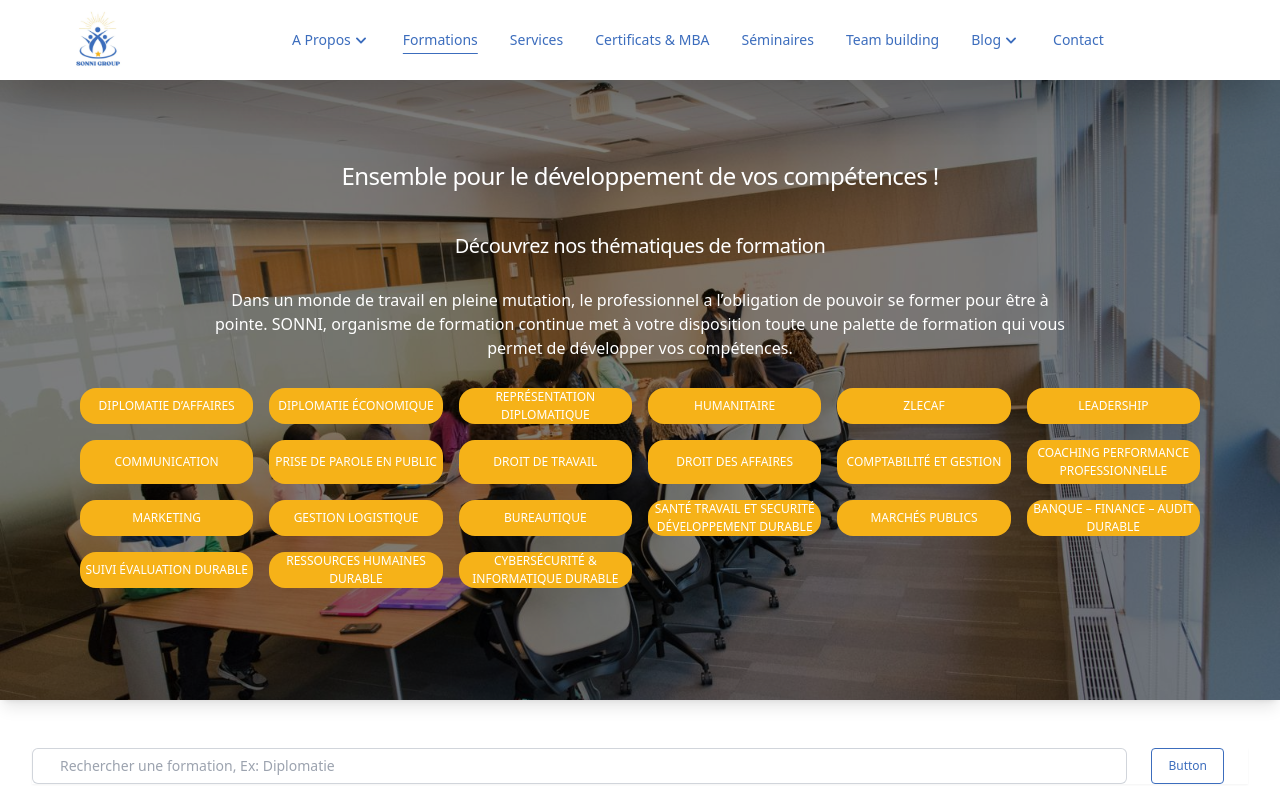
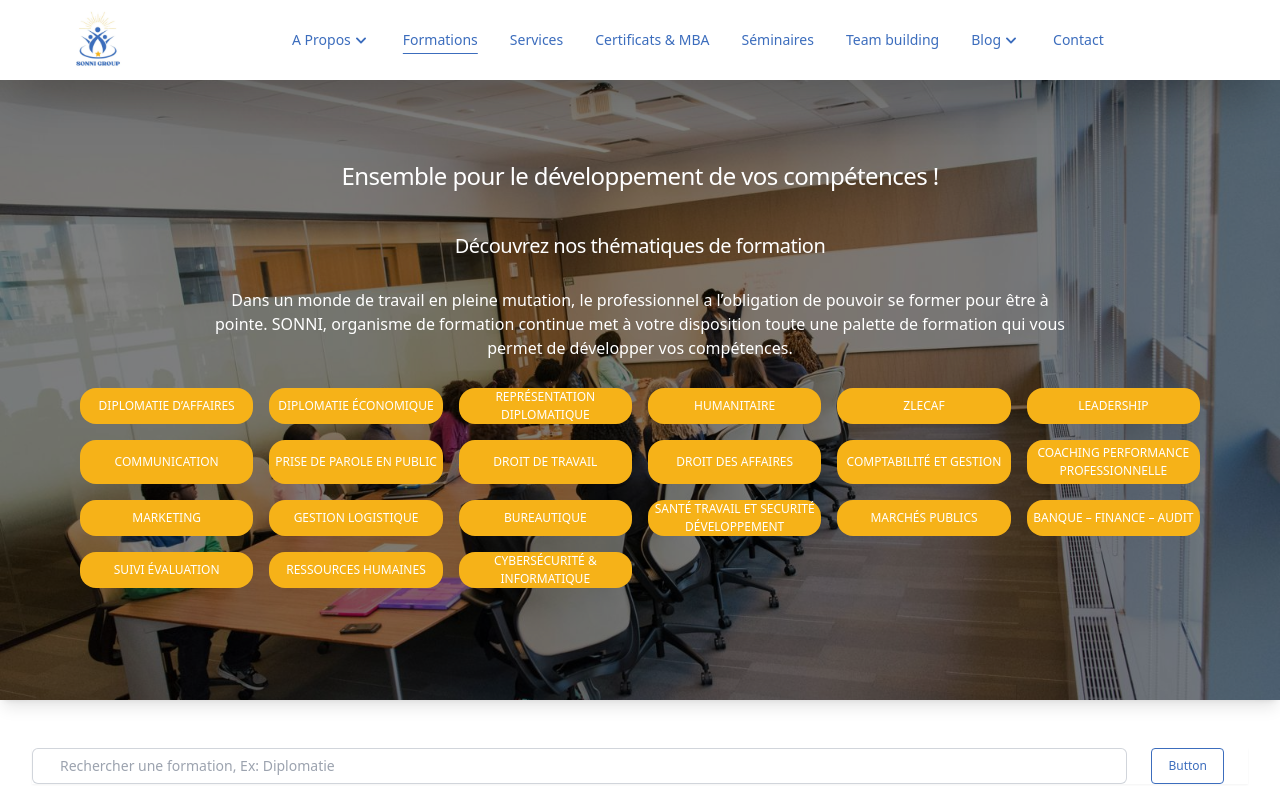
Before and after one commit to Abdel-Kader/sonni-website, a React (Create React App) app: page /formations in a window 1280 px wide. Shown: the top 800 px of the page. Built offline with nearby package versions, Linux system fonts and the light colour scheme.

Commit message:
finalizing th website mobile version

```diff
--- a/src/assets/contents/homePage.ts
+++ b/src/assets/contents/homePage.ts
@@ -1,7 +1,7 @@
 export const presentation = "Nous sommes un organisme de conseils et de formation professionnelle continue. Implanté à Dakar, nous disposons d’une expertise avérée en ingénierie pédagogique, en conseils et solutions : Relations Internationales, Diplomatie, Organisation Managériale et Leadership."
 
 export const vision = "SONNI GROUP c’est en hommage à Sonni Ali Ber, fondateur du dernier grand empire de l’Afrique de l’Ouest, l’empire du Songhaï̈, connu comme un grand conquérant ayant su donner à la région ouest-africaine ses lettres de noblesses. " +
-"La vision de SONNI GROUP s’inscrit dans cette logique, contribuer à l’essor économique du continent et faire briller le potentiel humain partout en Afrique à travers nos services et formation."
+"La vision de SONNI GROUP s’inscrit dans cette logique, contribuer à l’essor économique du continent et faire briller le potentiel humain partout en Afrique à travers nos services et formations."
 
 export const about = "Nous sommes un organisme de conseils en Relations Internationales, en diplomatie, en organisation managériale et surtout en formation professionnelle continue du droit sénégalais. Ainsi, SONNI GROUP est un cabinet indépendant et pluridisciplinaire." +
     " Pour chaque cas soumis à notre appréciation, SONNI GROUP identifie les meilleurs experts afin de mieux répondre à vos besoins. SONNI vous propose ses services et ses formations professionnelles continues conçues par des experts rompus dans leurs domaines, adaptées à l’évolution mondiale."
--- a/src/components/home/Partners.tsx
+++ b/src/components/home/Partners.tsx
@@ -29,12 +29,12 @@ function Partners() {
                 <Consultant
                     title="Moussa GUEYE"
                     img={consultantDP}
-                    position="Formateur Associée à SONNI GROUP, Expert en Ressources Humaines, Coach certifié Maxwell Leadership"
+                    position="Formateur Associé à SONNI GROUP, Expert en Ressources Humaines, Coach certifié Maxwell Leadership"
                 />
                 <Consultant
                     title="Ousmina Soto BALDÉ"
                     img={consultantAO}
-                    position="Formatrice Associé à SONNI GROUP, Experte en Communication, Coach certifiée Maxwell Leadership"
+                    position="Formatrice Associée à SONNI GROUP, Experte en Communication, Coach certifiée Maxwell Leadership"
                 />
 
                 <Consultant
--- a/src/components/layout/FormationBanner.tsx
+++ b/src/components/layout/FormationBanner.tsx
@@ -7,7 +7,7 @@ type bannerProps = {
 
 export const FormationBanner = ({image}: bannerProps) => {
     return (
-        <div className="  block justify-center bg-cover shadow-lg  h-[700px] max-sm:h-[900px] overflow-hidden" style={{backgroundImage: `url(${image})`}}>
+        <div className="block justify-center bg-cover shadow-lg  h-[700px] max-sm:h-[900px] overflow-hidden" style={{backgroundImage: `url(${image})`}}>
 
             <div className="bg-black bg-opacity-50 h-full">
                 <div className="items-center mx-auto pt-40 justify-center flex flex-col">
@@ -120,7 +120,7 @@ export const FormationBanner = ({image}: bannerProps) => {
                         className=" justify-center flex items-center bg-secondary rounded-2xl">
                         <Link to={`/formations`}
                               className="text-white text-center text-[12px]">SANTÉ TRAVAIL ET SECURITÉ DÉVELOPPEMENT
-                            DURABLE
+
                         </Link>
                     </div>
 
@@ -134,28 +134,28 @@ export const FormationBanner = ({image}: bannerProps) => {
                         className=" justify-center flex items-center bg-secondary rounded-2xl">
                         <Link to={`/formations`}
                               className="text-white text-center text-[12px] uppercase">Banque – Finance – audit
-                            DURABLE
+
                         </Link>
                     </div>
                     <div
                         className=" justify-center flex items-center bg-secondary rounded-2xl">
                         <Link to={`/formations`}
                               className="text-white text-center text-[12px] uppercase">Suivi Évaluation
-                            DURABLE
+
                         </Link>
                     </div>
                     <div
                         className=" justify-center flex items-center bg-secondary rounded-2xl">
                         <Link to={`/formations`}
                               className="text-white text-center text-[12px] uppercase">Ressources Humaines
-                            DURABLE
+
                         </Link>
                     </div>
                     <div
                         className=" justify-center flex items-center bg-secondary rounded-2xl">
                         <Link to={`/formations`}
                               className="text-white text-center text-[12px] uppercase"> Cybersécurité & Informatique
-                            DURABLE
+
                         </Link>
                     </div>
                 </div>
```
